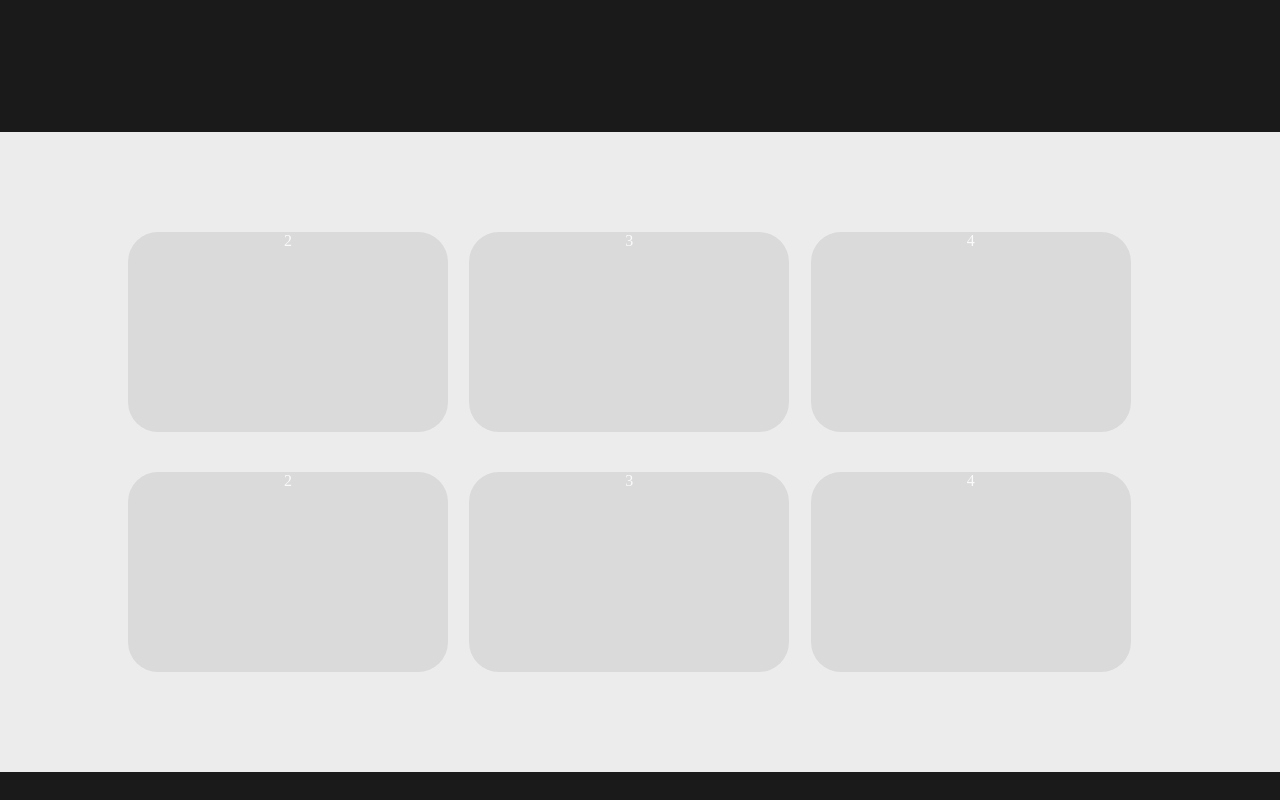
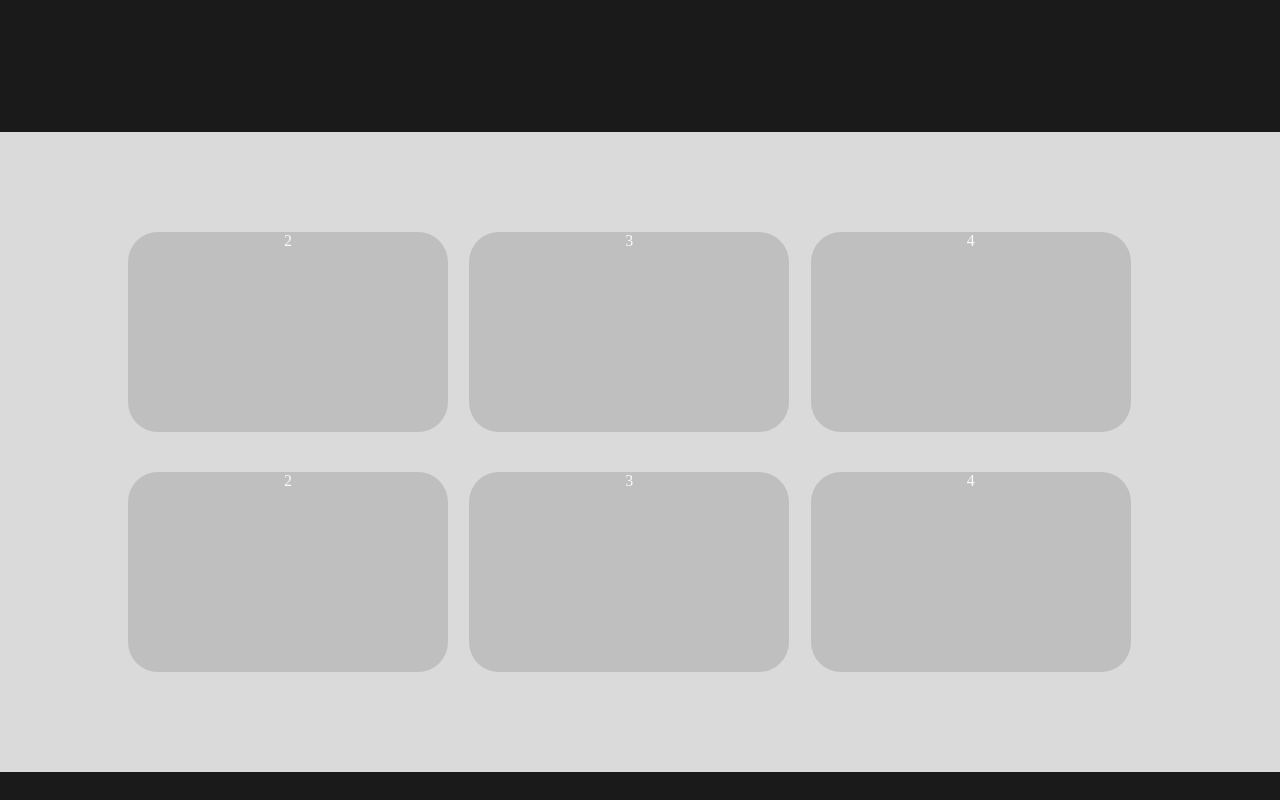
Before and after one commit to Digoliro11/Portif-lio, a plain HTML site: page index.html in a window 1280 px wide. Shown: the part 900-1700 px from the top of the page. Drawn offline with Linux system fonts and the light colour scheme.

Commit message:
correções de cor

```diff
--- a/style.css
+++ b/style.css
@@ -24,7 +24,7 @@ body.claro #habil{
 }
 
 body.claro #sites{
-    background-color: #1d1616;
+    background-color: #b3b3b3;
     color: #1a1a1a;
 }
 
@@ -169,18 +169,18 @@ html {
     grid-template-rows:  10vh 30vh 30vh;
     height: 80vh;
     width: 100%;
-    background-color: #ececec;
+    background-color: #dadada;
     align-items: center;
-    transition: .1s linear
+    transition: .2s linear
 }
 
 #habilidades{
     align-items: center;
-    background-color: #dadada;
+    background-color: #bfbfbf;
     height: 25vh;
     width: 25vw;
     border-radius: 30px;
-    transition: 0.5s;
+    transition: 0.2s;
     text-align: center;
 }
 
@@ -247,7 +247,6 @@ html {
 #redes{
     display: flex;
     flex-direction: column;
-    border: 1px solid;
     line-height: 5%;
     align-items: center;
     height: 30vh;
```
